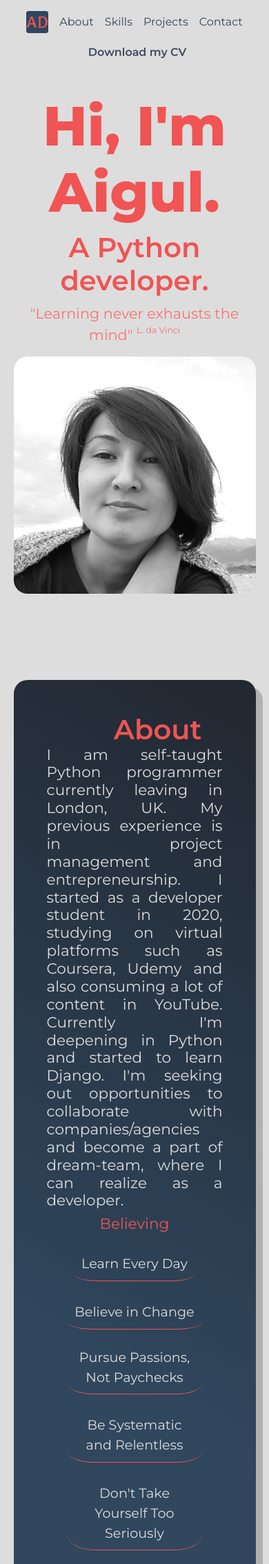
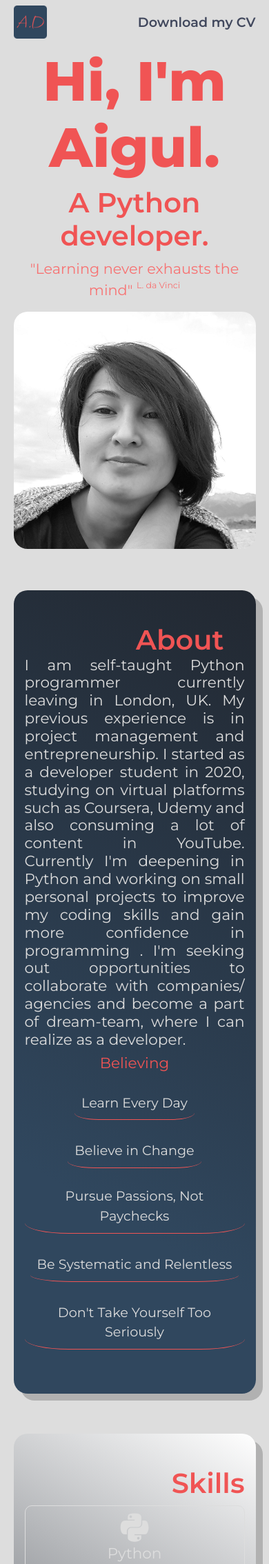
Before and after one commit to AigulDj/MyPersonalSite, a Flask app: page / in a window 390 px wide. Shown: the top 2268 px of the page at 69% size. Run offline with Flask 2, Linux system fonts and the light colour scheme; some libraries are stand-ins or nearby versions.

Commit message:
Update in style and about-text

```diff
--- a/static/assets/img/favicon_io/about.txt
+++ b/static/assets/img/favicon_io/about.txt
@@ -1,6 +1,6 @@
 This favicon was generated using the following font:
 
-- Font Title: Stylish
-- Font Author: Copyright (c) 1992-2018 AsiaSoft Inc. Seoul Korea All Rights Reserved.
-- Font Source: http://fonts.gstatic.com/s/stylish/v10/m8JSjfhPYriQkk7-fo35dLxEdmo.ttf
+- Font Title: Moon Dance
+- Font Author: Copyright 2004 The Moon Dance Project Authors (https://github.com/googlefonts/moondance)
+- Font Source: http://fonts.gstatic.com/s/moondance/v1/WBLgrEbUbFlYW9ekmGawe2XiKMiokE4.ttf
 - Font License: SIL Open Font License, 1.1 (http://scripts.sil.org/OFL))
--- a/static/css/style.css
+++ b/static/css/style.css
@@ -47,36 +47,25 @@ ul {
     margin: .5rem auto;
 
 }
-@media (max-width: 720px){
-.nav-container {
-    justify-content: center;
+.nav-list {
+    margin: auto auto auto 0;
+}
+@media (max-width: 725px){
+.nav-list {
+    display: none;
     }
 }
-.nav-list {
-    margin: auto 0;
-}
-@media (max-width: 520px){
-.nav-list {
-    display: contents;
-    }
-
 .nav-item {
     display: inline-flex;
 }
 .nav-link {
     font-size: 1.2em;
     color: #30475E;
-    padding: 0.5rem 1.5rem 0.5rem 0.5rem;
+    /**padding: 0.5rem 1.5rem 0.5rem 0.5rem;**/
 }
 .nav-link:hover {
     color: #F05454;
     font-size: 1.1em;
-}
-@media (max-width: 720px){
-.nav-link {
-    padding: 0.5rem;
-    font-size: 1em;
-    }
 }
 button.cv-download {
     border: none;
@@ -106,17 +106,6 @@ button.cv-download {
     position: relative;
     z-index: 0;
     margin: auto;
-    padding-top: 135px;
-}
-.ornament:hover {
-    background: #F05454;
-    bottom: 30%;
-}
-@media (min-width: 1600px), (max-width: 600px){
-.ornament {
-     opacity: 0;
-     width: 0;
-     }
 }
 .a-home-row {
     width: 1200px;
@@ -124,15 +113,17 @@ button.cv-download {
     margin: auto;
     overflow: hidden;
     display: inline-flex;
-    flex-wrap: wrap;
     justify-content: space-between;
     align-items: center;
     color: #F05454;
+    padding-top: 130px
 }
 @media only screen and (max-width: 960px) {
 .a-home-row {
     text-align: center;
     justify-content: center;
+    padding-top: 70px;
+    flex-wrap: wrap;
     }
 }
 p.home-subtitle {
@@ -164,16 +155,16 @@ p.home-subtitle {
 #about, #projects, #contact, #skills {
     padding-top: 65px;
 }
-@media only screen and (max-width: 520px) {
+@media only screen and (max-width: 690px) {
 #about, #projects, #contact, #skills {
-    padding-top: 75px;
+    padding-top: 10px;
     }
 }
 .a-tile {
     display: inline-grid;
     width: 100%;
     border-radius: 20px;
-    padding: 3em 3em 4em;
+    padding: 3em 1em;
     justify-content: center;
     align-items: center;
     color: #DDD;
@@ -228,7 +219,6 @@ p.home-subtitle {
 .my-believing {
     grid-area: my-believing;
     text-align: center;
-    margin: 0 30px;
 }
 .my-believing h4 {
     color:#F05454;
--- a/templates/index.html
+++ b/templates/index.html
@@ -33,7 +33,7 @@
     <!--CSS stylesheets-->
     <link href="https://cdn.jsdelivr.net/npm/bootstrap@5.1.3/dist/css/bootstrap.min.css" rel="stylesheet"
           integrity="sha384-1BmE4kWBq78iYhFldvKuhfTAU6auU8tT94WrHftjDbrCEXSU1oBoqyl2QvZ6jIW3" crossorigin="anonymous">
-    <link rel="stylesheet" href="static/css/style.css">
+    <link rel="stylesheet" type="text/css" href="static/css/style.css">
 
     <!--Font Awesome icons (free version)-->
     <link rel="stylesheet" href="https://use.fontawesome.com/releases/v5.15.4/css/all.css"
@@ -47,17 +47,17 @@
 
 <!-- NAVIGATION -->
 <header class="a-nav">
+
     <nav class="nav-container">
+         <div class="logo">
+            <a class="navbar-brand" href="#home">
+            <img src="static/assets/img/favicon_io/favicon.ico"></a>
+        </div>
         <ul class="nav-list">
-            <li class="nav-item">
-                <a class="nav-link active" aria-current="page" href="#home">
-                <img src="static/assets/img/favicon_io/favicon-32x32.png">
-                </a>
-            </li>
             <li class="nav-item"><a class="nav-link" href="#about">About</a></li>
             <li class="nav-item"><a class="nav-link" href="#skills">Skills</a></li>
-            <li class="nav-item"><a class="nav-link" href="#projects">Projects</a>
-            </li><li class="nav-item"><a class="nav-link" href="#contact">Contact</a></li>
+            <li class="nav-item"><a class="nav-link" href="#projects">Projects</a></li>
+            <li class="nav-item"><a class="nav-link" href="#contact">Contact</a></li>
         </ul>
         <form method="get" action="static/assets/img/Aigul_Djon_CV.docx.pdf">
             <button class="nav-link cv-download" type="submit">Download my CV</button>
@@ -92,8 +92,9 @@
                     My previous experience is in project management and entrepreneurship.
                     I started as a developer student in 2020, studying on virtual platforms such as
                     Coursera, Udemy and also consuming a lot of content in YouTube.
-                    Currently I'm deepening in Python and started to learn Django.
-                    I'm seeking out opportunities to collaborate with companies/agencies
+                    Currently I'm deepening in Python and working on small personal projects
+                    to improve my coding skills and gain more confidence in programming .
+                    I'm seeking out opportunities to collaborate with companies/ agencies
                     and become a part of dream-team, where I can realize as a developer.
                 </h4>
             </div>
```
Also changed, not shown: other parts of static/css/style.css (+28 -8 lines), static/assets/img/favicon_io/android-chrome-192x192.png, static/assets/img/favicon_io/android-chrome-512x512.png, static/assets/img/favicon_io/apple-touch-icon.png, static/assets/img/favicon_io/favicon-16x16.png, static/assets/img/favicon_io/favicon-32x32.png, static/assets/img/favicon_io/favicon.ico.
